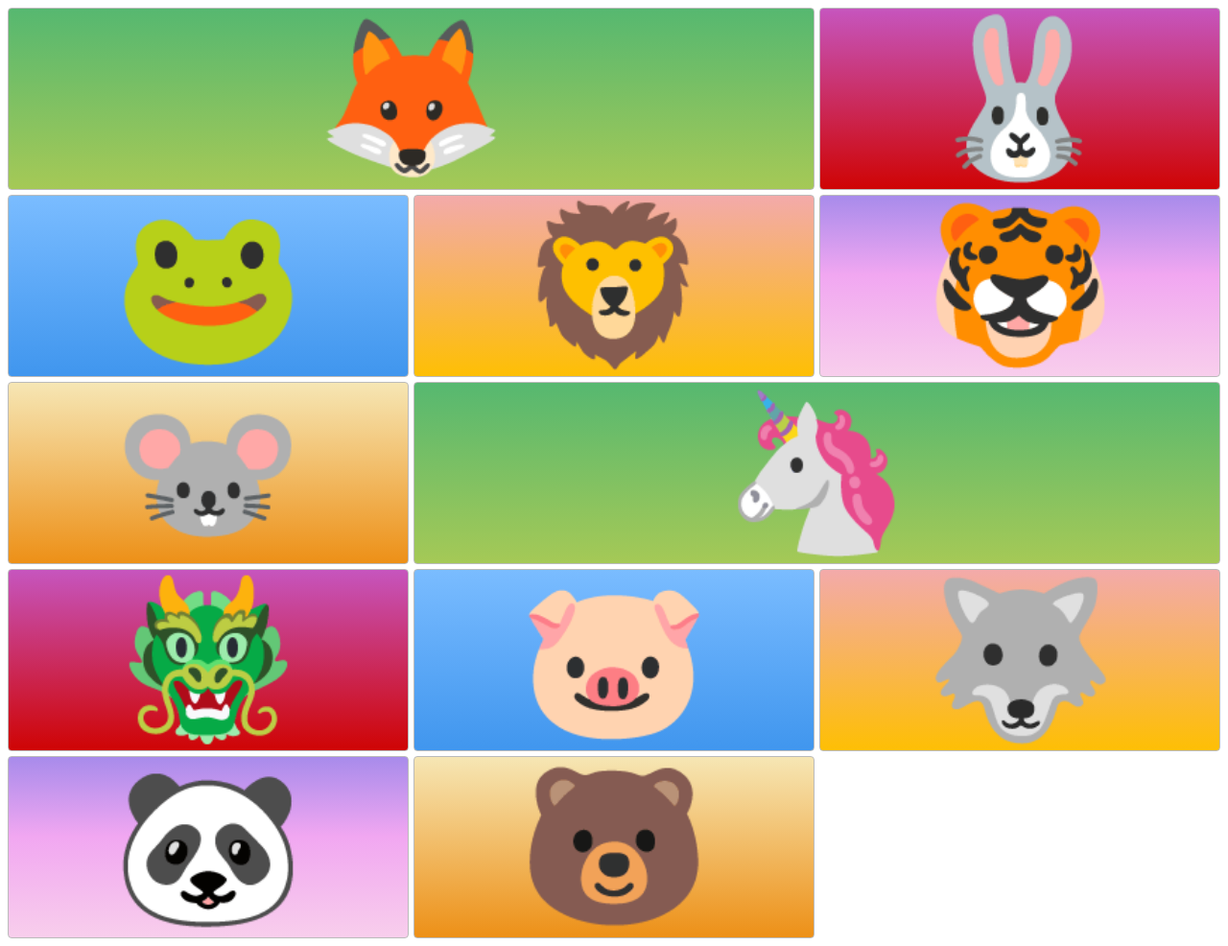
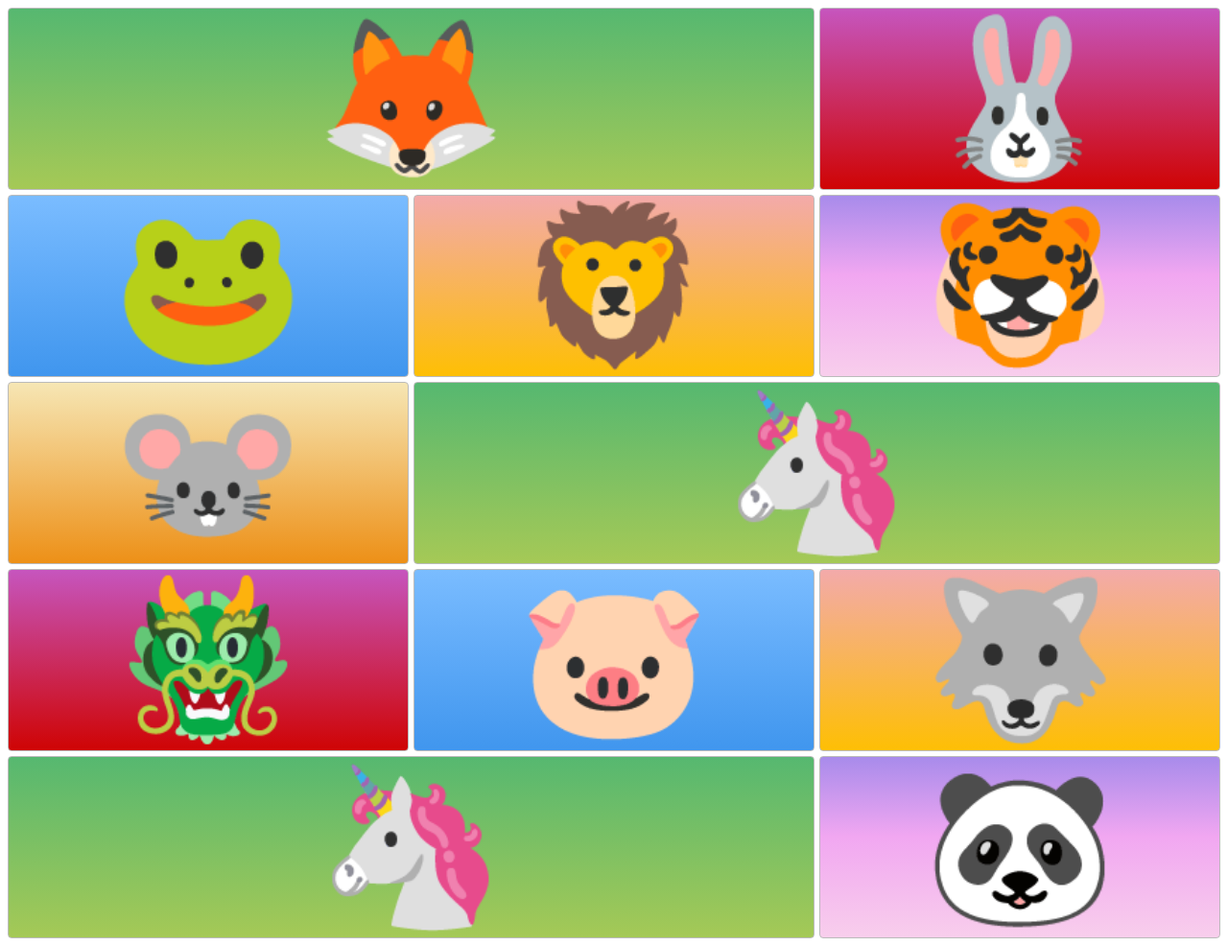
Before and after one commit to Vipuldeep/masteringgrids, a plain HTML site: page index.html in a window 1280 px wide. Shown: the whole page at 96% size. Drawn offline with Linux system fonts and the light colour scheme.

Commit message:
minor change

```diff
--- a/index.html
+++ b/index.html
@@ -17,8 +17,8 @@
   <div class="zone red">🐲</div>
   <div class="zone blue">🐷</div>
   <div class="zone yellow">🐺</div>
+  <div class="zone green">🦄</div>
   <div class="zone purple">🐼</div>
-  <div class="zone brown">🐻</div>
   </div>
 </body>
 </html>
```
